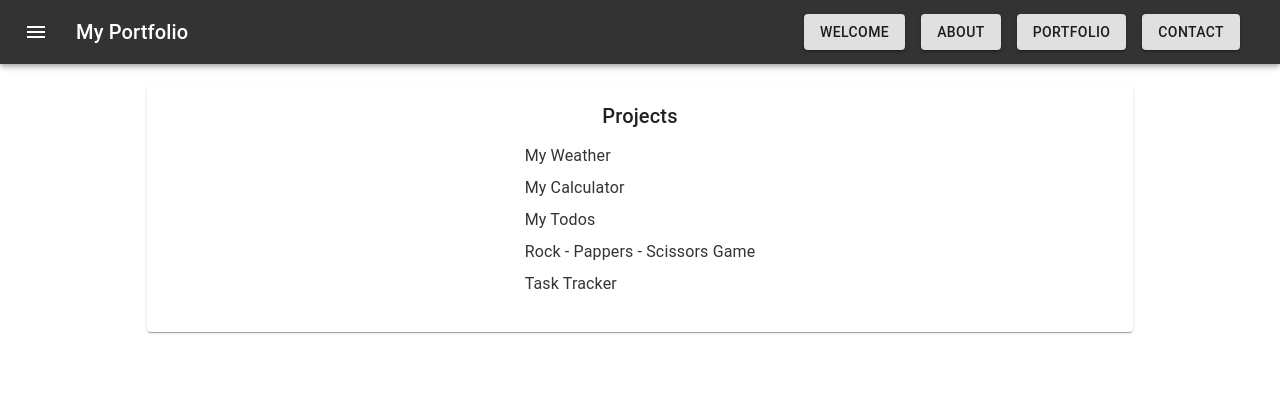
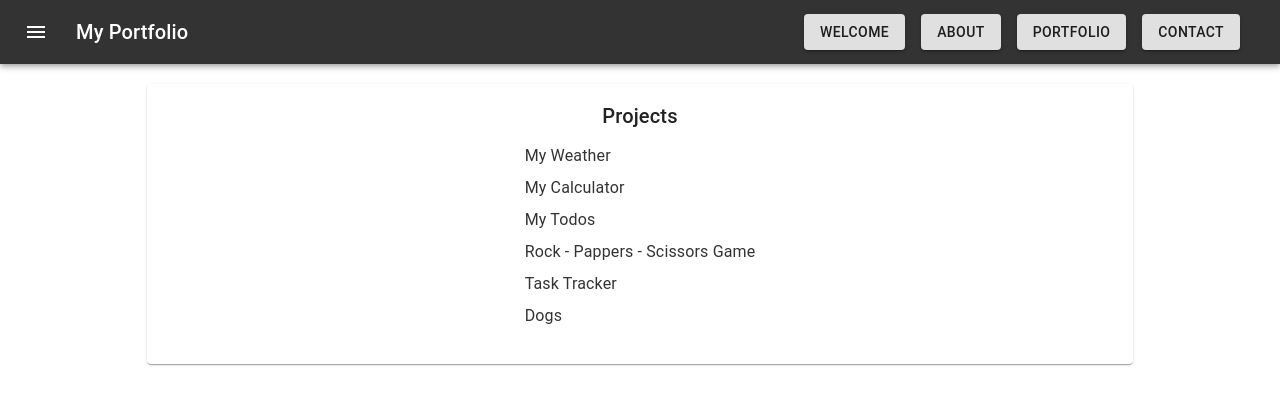
Before and after one commit to jlameiro87/portfolio, a React (Create React App) app: page /portfolio in a window 1280 px wide. Shown: the top 404 px of the page. Built offline with nearby package versions, Linux system fonts and the light colour scheme.

Commit message:
Adding latest site

```diff
--- a/src/components/Portfolio.js
+++ b/src/components/Portfolio.js
@@ -43,6 +43,11 @@ const Portfolio = () => {
       id: 5,
       text: 'Task Tracker',
       url: 'https://focused-johnson-53f5f6.netlify.app/'
+    },
+    {
+      id: 6,
+      text: 'Dogs',
+      url: 'https://jlameiro-dogs.netlify.app/'
     }
   ]
 
```
